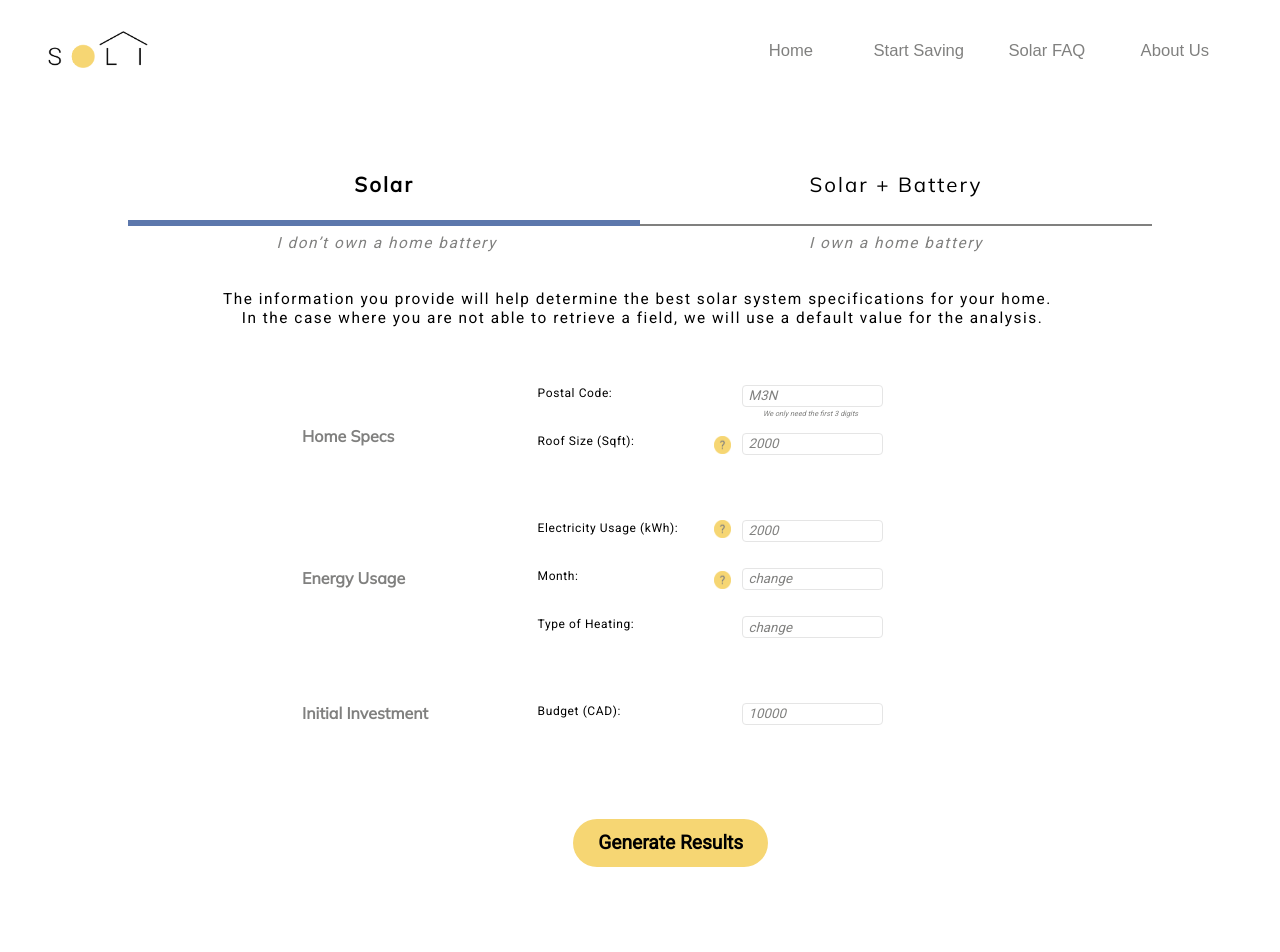
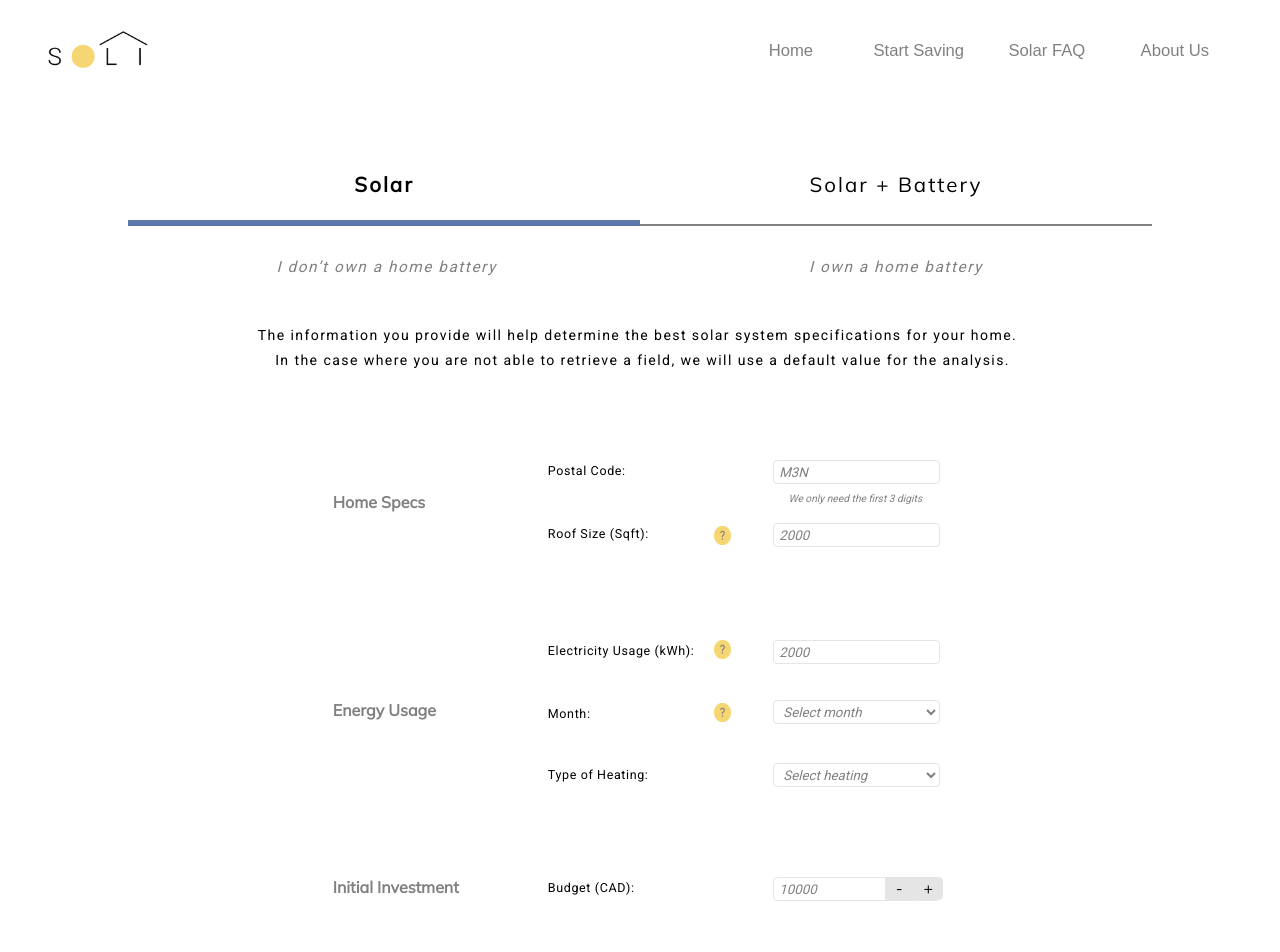
Before and after one commit to tanushree-sharma/fydp-app, a React (Create React App) app: page /start-saving in a window 1280 px wide. Shown: the top 952 px of the page. Built offline with nearby package versions, Linux system fonts and the light colour scheme; no server answers.

Commit message:
Updated page formatting, added dropdowns and budget buttons/

```diff
--- a/src/App.css
+++ b/src/App.css
@@ -457,11 +457,11 @@ ul.nav-right {
   width: 70vw;
   height: 3.76vh;
   left: 6%;
-  top: 28%;
+  top: 27%;
   font-family: Roboto;
   font-style: normal;
   font-weight: normal;
-  font-size: 1.2vw;
+  font-size: 1.1vw;
   line-height: 5vh;
   text-align: center;
   letter-spacing: 0.1em;
@@ -472,12 +472,12 @@ ul.nav-right {
   width: 70vw;
   height: 3.76vh;
   left: 6.5%;
-  top: 32%;
+  top: 31%;
 
   font-family: Roboto;
   font-style: normal;
   font-weight: normal;
-  font-size: 1.2vw;
+  font-size: 1.1vw;
   line-height: 5vh;
   text-align: center;
   letter-spacing: 0.1em;
@@ -509,30 +509,26 @@ ul.nav-right {
 .field-titles {
   position: absolute;
   width: 12vw;
-  height: 3.2vh;
-  left: 40%;
+  height: 2.4vh;
+  left: 41%;
   font-family: Roboto;
   font-style: normal;
   font-weight: normal;
-  font-size: 0.9375vw;
+  font-size: 0.9775vw;
   line-height: 2.097vh;
   letter-spacing: 0.05em;
   color: #000000;
-}
-
-.field-inputs {
-  position: absolute;
-  width: 11vw;
-  height: 2.7vh;
-  left: 60%;
-  background: #ffffff;
-  border: 0.2vh solid #e5e5e5;
-  box-sizing: border-box;
-  border-radius: 0.309vw;
-  padding-left: 0.5%;
+  text-align: left;
 }
 
 .field-inputs::placeholder {
+  font-family: Roboto;
+  font-style: italic;
+  font-weight: 400;
+  color: #80807f;
+}
+
+.dropdownFormat {
   font-family: Roboto;
   font-style: italic;
   font-weight: 400;
@@ -543,8 +539,8 @@ ul.nav-right {
   position: absolute;
   width: 11vw;
   height: 2.7vh;
-  left: 62%;
-  font-size: 0.57vw;
+  left: 64.5%;
+  font-size: 0.8vw;
   font-family: Roboto;
   font-style: italic;
   font-weight: 200;
@@ -553,22 +549,62 @@ ul.nav-right {
 }
 
 #postal-code {
+  top: 50.5%;
+}
+
+#postal-code-input1 {
+  top: 50%;
+}
+
+#postal-code-input2 {
   top: 50%;
 }
 
 #roof-size {
+  top: 60.5%;
+}
+
+#roof-size-input1 {
+  top: 60%;
+}
+
+#roof-size-input2 {
   top: 60%;
 }
 
 #elec-usage {
-  top: 78%;
+  top: 79%;
 }
 
-#month {
+#elec-usage-input1 {
+  top: 78.5%;
+}
+
+#elec-usage-input2 {
+  top: 78.5%;
+}
+
+#month-title {
+  top: 89%;
+}
+
+#month-input1 {
   top: 88%;
 }
 
-#heating-type {
+#month-input2 {
+  top: 88%;
+}
+
+#heating-type-title {
+  top: 98.5%;
+}
+
+#heating-input1 {
+  top: 98%;
+}
+
+#heating-input2 {
   top: 98%;
 }
 
@@ -580,19 +616,34 @@ ul.nav-right {
   top: 142%;
 }
 
+#budget1title {
+  top: 116.5%;
+}
+
+#budget2title {
+  top: 142.5%;
+}
+
 #storage-capacity {
+  top: 116.5%;
+}
+
+#storage-capacity-input {
   top: 116%;
 }
 
 #dod {
+  top: 126.5%;
+}
+
+#dod-input {
   top: 126%;
 }
-
 .formSectionTitles {
   position: absolute;
   width: 10vw;
   height: 2.5vh;
-  left: 17%;
+  left: 20%;
   font-family: Mulish;
   font-style: normal;
   font-weight: 600;
@@ -640,27 +691,27 @@ ul.nav-right {
 }
 
 #q3 {
-  top: 78%;
+  top: 78.5%;
 }
 
 #q4 {
-  top: 116%;
+  top: 116.5%;
 }
 
 #q5 {
-  top: 126%;
+  top: 126.5%;
 }
 
 .resultsButton {
   font-family: "Roboto";
   font-style: normal;
   font-weight: 600;
-  font-size: 1.5vw;
+  font-size: 1.3vw;
   line-height: 1.5vw;
 
   position: absolute;
-  width: 19%;
-  height: 10%;
+  width: 17%;
+  height: 8%;
   left: 43.5%;
 
   border-radius: 5.844vw;
@@ -678,8 +729,200 @@ ul.nav-right {
 #results-button2 {
   top: 160%;
 }
-#resultsButton:hover {
+#results-button1:hover {
   background: #faebbc;
   color: black;
   outline: none;
 }
+
+#results-button2:hover {
+  background: #faebbc;
+  color: black;
+  outline: none;
+}
+
+form {
+  width: 300px;
+  margin: 0 auto;
+  text-align: center;
+  padding-top: 50px;
+}
+
+.value-button {
+  position: absolute;
+  display: inline-block;
+  border: 0.2vh solid #e5e5e5;
+  margin: 0px;
+  width: 11vw;
+  height: 2.7vh;
+  text-align: center;
+  vertical-align: middle;
+  padding: 0;
+  top: 116%;
+  background: #ffffff;
+  border-radius: 0.309vw;
+  -webkit-touch-callout: none;
+  -webkit-user-select: none;
+  -khtml-user-select: none;
+  -moz-user-select: none;
+  -ms-user-select: none;
+  user-select: none;
+}
+
+.value-button:hover {
+  cursor: pointer;
+}
+
+form #decrease {
+  left: 73.9%;
+  border-radius: 0 0 0 0;
+  width: 2.11vw;
+  top: 116%;
+  height: 2.6vh;
+  background: #e5e5e5;
+  font-family: "Mulish";
+  font-style: normal;
+  font-weight: 100;
+}
+
+#dollar1 {
+  top: 142%;
+}
+
+.dollar-text {
+  left: 76.75%;
+  border-radius: 0.309vw 0 0 0.309vw;
+  width: 2.11vw;
+  height: 2.6vh;
+  background: #e5e5e5;
+  font-family: "Mulish";
+  font-style: normal;
+  font-weight: 100;
+}
+
+#decrease:hover {
+  /* background: #80807f; */
+  background: #ffffff;
+  color: black;
+  outline: none;
+}
+
+form #increase {
+  left: 76.75%;
+  width: 2.11vw;
+  border-radius: 0 0.309vw 0.309vw 0;
+  top: 116%;
+  height: 2.6vh;
+  background: #e5e5e5;
+  font-family: "Mulish";
+  font-style: normal;
+  font-weight: 100;
+  /* box-shadow: 0 0 0 1px; */
+}
+
+#increase:hover {
+  /* background: #80807f; */
+  background: #ffffff;
+  color: black;
+  outline: none;
+}
+
+#decrease2:hover {
+  /* background: #80807f; */
+  background: #ffffff;
+  color: black;
+  outline: none;
+}
+form #decrease2 {
+  left: 73.9%;
+  border-radius: 0 0 0 0;
+  width: 2.11vw;
+  top: 142%;
+  height: 2.6vh;
+  background: #e5e5e5;
+  font-family: "Mulish";
+  font-style: normal;
+  font-weight: 100;
+}
+
+#increase2:hover {
+  /* background: #80807f; */
+  background: #ffffff;
+  color: black;
+  outline: none;
+}
+
+form #increase2 {
+  left: 76.75%;
+  width: 2.11vw;
+  border-radius: 0 0.309vw 0.309vw 0;
+  top: 142%;
+  height: 2.6vh;
+  background: #e5e5e5;
+  font-family: "Mulish";
+  font-style: normal;
+  font-weight: 100;
+  /* box-shadow: 0 0 0 1px; */
+}
+
+form #input-wrap {
+  margin: 0px;
+  padding: 0px;
+}
+
+#number {
+  text-align: left;
+  border: none;
+  border-top: 1px solid #ddd;
+  border-bottom: 1px solid #ddd;
+  width: 12vw;
+  height: 2.7vh;
+  top: 140%;
+  left: 60%;
+}
+
+input[type="number"]::-webkit-inner-spin-button,
+input[type="number"]::-webkit-outer-spin-button {
+  -webkit-appearance: none;
+  margin: 0;
+}
+
+.field-inputs {
+  position: absolute;
+  width: 13vw;
+  height: 3vh;
+  left: 63%;
+  background: #ffffff;
+  border: 0.2vh solid #e5e5e5;
+  box-sizing: border-box;
+  border-radius: 0.309vw;
+  padding-left: 0.5%;
+}
+
+.budegt-container1 {
+  display: flex; /* or inline-flex */
+  flex-direction: row;
+  order: 3;
+  width: 11vw;
+  height: 2.7vh;
+}
+
+.dropdown-inputs {
+  position: absolute;
+  width: 13vw;
+  height: 3vh;
+  left: 63%;
+  background: #ffffff;
+  border: 0.2vh solid #e5e5e5;
+  box-sizing: border-box;
+  border-radius: 0.309vw;
+  padding-left: 0.5%;
+  font-family: Roboto;
+  font-style: italic;
+  font-weight: 400;
+  color: #80807f;
+}
+
+.dropdown-inputs select {
+  display: none;
+}
--- a/src/components/startSaving.js
+++ b/src/components/startSaving.js
@@ -40,6 +40,39 @@ class startSaving extends Component {
         //https://stackoverflow.com/questions/22641154/javascript-going-back-multiple-times-in-history
 
 
+        function increaseValue() {
+            var value = parseInt(document.getElementById('budget1').value, 10);
+            value = isNaN(value) ? 0 : value;
+            value = value+500;
+            document.getElementById('budget1').value = value;
+          }
+
+          function decreaseValue() {
+            var value = parseInt(document.getElementById('budget1').value, 10);
+            value = isNaN(value) ? 0 : value;
+            if(value>=500) {
+                value = value-500;
+            }
+            document.getElementById('budget1').value = value;
+          }
+
+
+          function increaseValue2() {
+            var value = parseInt(document.getElementById('budget2').value, 10);
+            value = isNaN(value) ? 0 : value;
+            value = value+500;
+            document.getElementById('budget2').value = value;
+          }
+
+          function decreaseValue2() {
+            var value = parseInt(document.getElementById('budget2').value, 10);
+            value = isNaN(value) ? 0 : value;
+            if(value>=500) {
+                value = value-500;
+            }
+            document.getElementById('budget2').value = value;
+          }
+
 
 
         return (
@@ -63,7 +96,7 @@ class startSaving extends Component {
 
                <div class ="Panel__body tabContent" id ="tabs-1">
 
-                    <p class = "formSectionTitles" id ="home-sepcs" >Home Specs</p>
+                    <p class = "formSectionTitles" id ="home-specs" >Home Specs</p>
                     <p class = "formSectionTitles" id ="energy-usage" >Energy Usage</p>
                     <p class = "formSectionTitles" id ="initial-inv1" >Initial Investment</p>
                     <p id="postal-text">We only need the first 3 digits</p>
@@ -72,34 +105,56 @@ class startSaving extends Component {
                     <img src={graphic} alt ="graphic" class ="qGraphic" id="q2"/>
                     <img src={graphic} alt ="graphic" class ="qGraphic" id="q3"/>
 
+
                     <form>
                         <label>
                            <p class = "field-titles" id="postal-code" > Postal Code:  </p>
-                              <input class = "field-inputs" id="postal-code"type="text" name="postal_code" placeholder="M3N"/>
+                              <input class = "field-inputs" id="postal-code-input1"type="text" name="postal_code" placeholder="M3N"/>
                         </label>
 
                         <label>
                             <p class = "field-titles" id="roof-size" > Roof Size (Sqft):  </p>
-                             <input class = "field-inputs" id="roof-size"type="text" name="roof_size" placeholder="2000"/>
+                             <input class = "field-inputs" id="roof-size-input1"type="text" name="roof_size" placeholder="2000"/>
                         </label>
 
                         <label>
                             <p class = "field-titles" id="elec-usage" > Electricity Usage (kWh):  </p>
-                                <input class = "field-inputs" id="elec-usage"type="text" name="elec-usage" placeholder="2000"/>
-                            </label>
+                                <input class = "field-inputs" id="elec-usage-input1"type="text" name="elec-usage" placeholder="2000"/>
+                        </label>
+
+
 
                         <label>
-                            <p class = "field-titles" id="month" > Month:</p>
-                            <input class = "field-inputs" id="month"type="text" name="month" placeholder="change"/>
+                            <p class = "field-titles" id="month-title" > Month:</p>
+                            <select name="month" id="month-input1" class="dropdown-inputs">
+                            <option value="0">Select month</option>
+                            <option value="1">01 - January</option>
+                            <option value="2">02 - February</option>
+                            <option value="3">03 - March</option>
+                            <option value="4">04 - April</option>
+                            <option value="5">05 - May</option>
+                            <option value="6">06 - June</option>
+                            <option value="7">07 - July</option>
+                            <option value="8">08 - August</option>
+                            <option value="9">09 - September</option>
+                            <option value="10">10 - October</option>
+                            <option value="11">11 - November</option>
+                            <option value="12">12 - December</option>
+                            </select>
+                        </label>
+
+
+                        <label>
+                            <p class = "field-titles" id="heating-type-title" > Type of Heating:</p>
+                            <select name="heating-type" id="heating-input1" class="dropdown-inputs">
+                            <option value="0">Select heating</option>
+                            <option value="1">Electric</option>
+                            <option value="2">Natural Gas</option>
+                            </select>
                         </label>
 
                         <label>
-                            <p class = "field-titles" id="heating-type" > Type of Heating:</p>
-                            <input class = "field-inputs" id="heating-type"type="text" name="month" placeholder="change"/>
-                        </label>
-
-                        <label>
-                            <p class = "field-titles" id="budget1" > Budget (CAD):</p>
+                            <p class = "field-titles" id="budget1title" > Budget (CAD):</p>
                             <input class = "field-inputs" id="budget1"type="text" name="budget" placeholder="10000"/>
                         </label>
 
@@ -109,6 +164,11 @@ class startSaving extends Component {
                              <button type="submit" class="resultsButton" id="results-button1"> Generate Results </button>
                         </form>
 
+                        <form>
+                        <div class="value-button" id="decrease" onClick={() => { decreaseValue();}} value="Decrease Value">-</div>
+                        <div class="value-button" id="increase" onClick={() => { increaseValue();}} value="Increase Value">+</div>
+                        </form>
+
 
                 </div>
 
@@ -116,7 +176,7 @@ class startSaving extends Component {
 
                 <div class ="Panel__body tabContent" id ="tabs-2">
 
-                        <p class = "formSectionTitles" id ="home-sepcs" >Home Specs</p>
+                        <p class = "formSectionTitles" id ="home-specs" >Home Specs</p>
                         <p class = "formSectionTitles" id ="energy-usage" >Energy Usage</p>
                         <p class = "formSectionTitles" id ="initial-inv2" >Initial Investment</p>
                         <p class = "formSectionTitles" id ="battery-specs" >Battery Specs</p>
@@ -130,43 +190,61 @@ class startSaving extends Component {
                         <form>
                             <label>
                             <p class = "field-titles" id="postal-code" > Postal Code:  </p>
-                                <input class = "field-inputs" id="postal-code"type="text" name="postal_code" placeholder="M3N"/>
+                                <input class = "field-inputs" id="postal-code-input2"type="text" name="postal_code" placeholder="M3N"/>
                             </label>
 
                             <label>
                             <p class = "field-titles" id="roof-size" > Roof Size (Sqft):  </p>
-                            <input class = "field-inputs" id="roof-size"type="text" name="roof_size" placeholder="2000"/>
+                            <input class = "field-inputs" id="roof-size-input2"type="text" name="roof_size" placeholder="2000"/>
                             </label>
 
                             <label>
                             <p class = "field-titles" id="elec-usage" > Electricity Usage (kWh):  </p>
-                            <input class = "field-inputs" id="elec-usage"type="text" name="elec-usage" placeholder="2000"/>
+                            <input class = "field-inputs" id="elec-usage-input2"type="text" name="elec-usage" placeholder="2000"/>
                             </label>
 
 
                             <label>
-                            <p class = "field-titles" id="month" > Month:</p>
-                            <input class = "field-inputs" id="month"type="text" name="month" placeholder="change"/>
+                            <p class = "field-titles" id="month-title" > Month:</p>
+                            <select name="month" id="month-input2" class="dropdown-inputs">
+                            <option value="0">Select month</option>
+                            <option value="1">01 - January</option>
+                            <option value="2">02 - February</option>
+                            <option value="3">03 - March</option>
+                            <option value="4">04 - April</option>
+                            <option value="5">05 - May</option>
+                            <option value="6">06 - June</option>
+                            <option value="7">07 - July</option>
+                            <option value="8">08 - August</option>
+                            <option value="9">09 - September</option>
+                            <option value="10">10 - October</option>
+                            <option value="11">11 - November</option>
+                            <option value="12">12 - December</option>
+                            </select>
+                        </label>
+
+
+                            <label>
+                            <p class = "field-titles" id="heating-type-title" > Type of Heating:</p>
+                            <select name="heating-type" id="heating-input2" class="dropdown-inputs">
+                            <option value="0">Select heating</option>
+                            <option value="1">Electric</option>
+                            <option value="2">Natural Gas</option>
+                            </select>
                             </label>
 
                             <label>
-                            <p class = "field-titles" id="heating-type" > Type of Heating:</p>
-                            <input class = "field-inputs" id="heating-type"type="text" name="heating_type" placeholder="change"/>
-                            </label>
-
-
-                            <label>
                             <p class = "field-titles" id="storage-capacity" > Storage Capacity (kWh):</p>
-                            <input class = "field-inputs" id="storage-capacity"type="text" name="storage_capacity" placeholder="2000"/>
+                            <input class = "field-inputs" id="storage-capacity-input"type="text" name="storage_capacity" placeholder="2000"/>
                             </label>
 
                             <label>
                             <p class = "field-titles" id="dod" > Depth of Discharge:</p>
-                            <input class = "field-inputs" id="dod" type="text" name="dod" placeholder="95"/>
+                            <input class = "field-inputs" id="dod-input" type="text" name="dod" placeholder="95"/>
                             </label>
 
                             <label>
-                            <p class = "field-titles" id="budget2" > Budget (CAD):</p>
+                            <p class = "field-titles" id="budget2title" > Budget (CAD):</p>
                             <input class = "field-inputs" id="budget2"type="text" name="budget" placeholder="10000"/>
                             </label>
                             </form>
@@ -174,6 +252,15 @@ class startSaving extends Component {
                             <form action="/results">
                              <button type="submit" class="resultsButton"id="results-button2"> Generate Results </button>
                         </form>
+
+                        <form>
+                        <div class="value-button" id="decrease2" onClick={() => { decreaseValue2();}} value="Decrease Value">-</div>
+                        <div class="value-button" id="increase2" onClick={() => { increaseValue2();}} value="Increase Value">+</div>
+                        </form>
+
+
+
+
 
                         </div>
 
```
Also changed, not shown: 1 other file (tests, documents, lock files or other folders).
